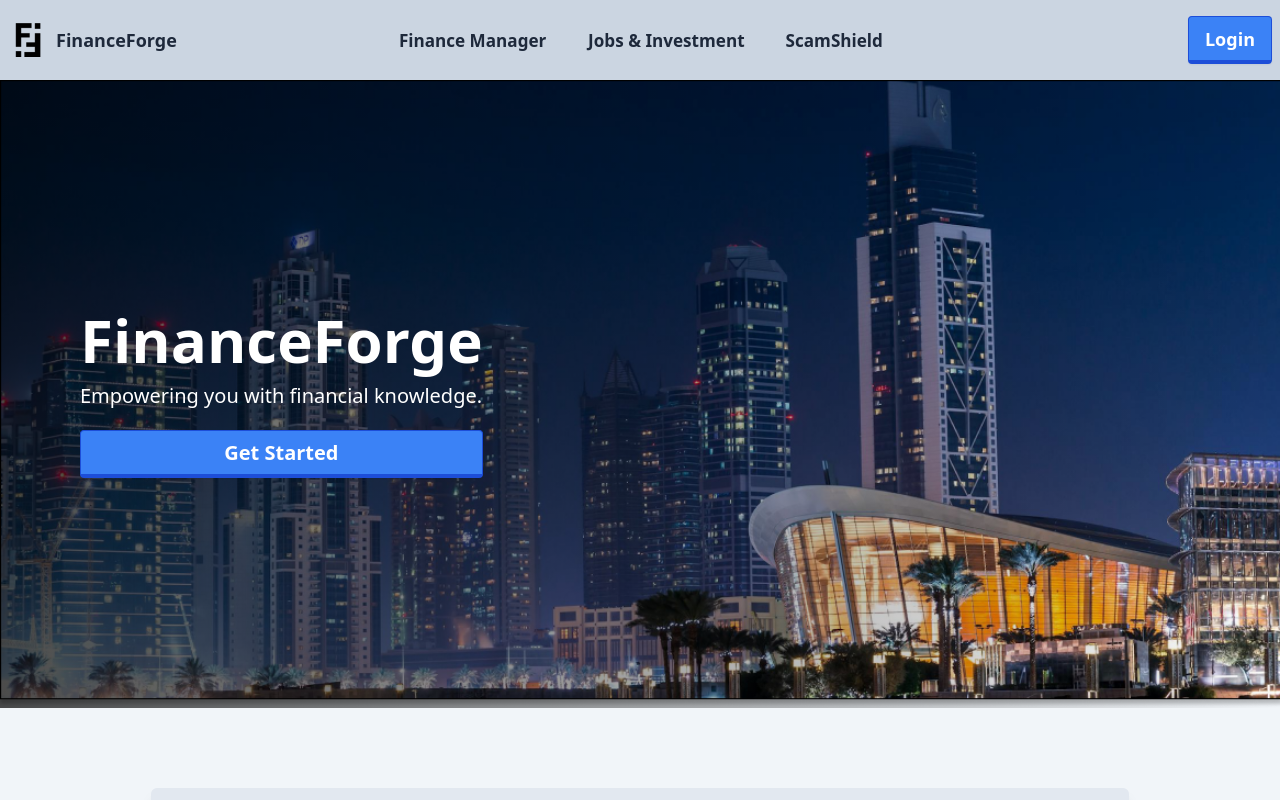
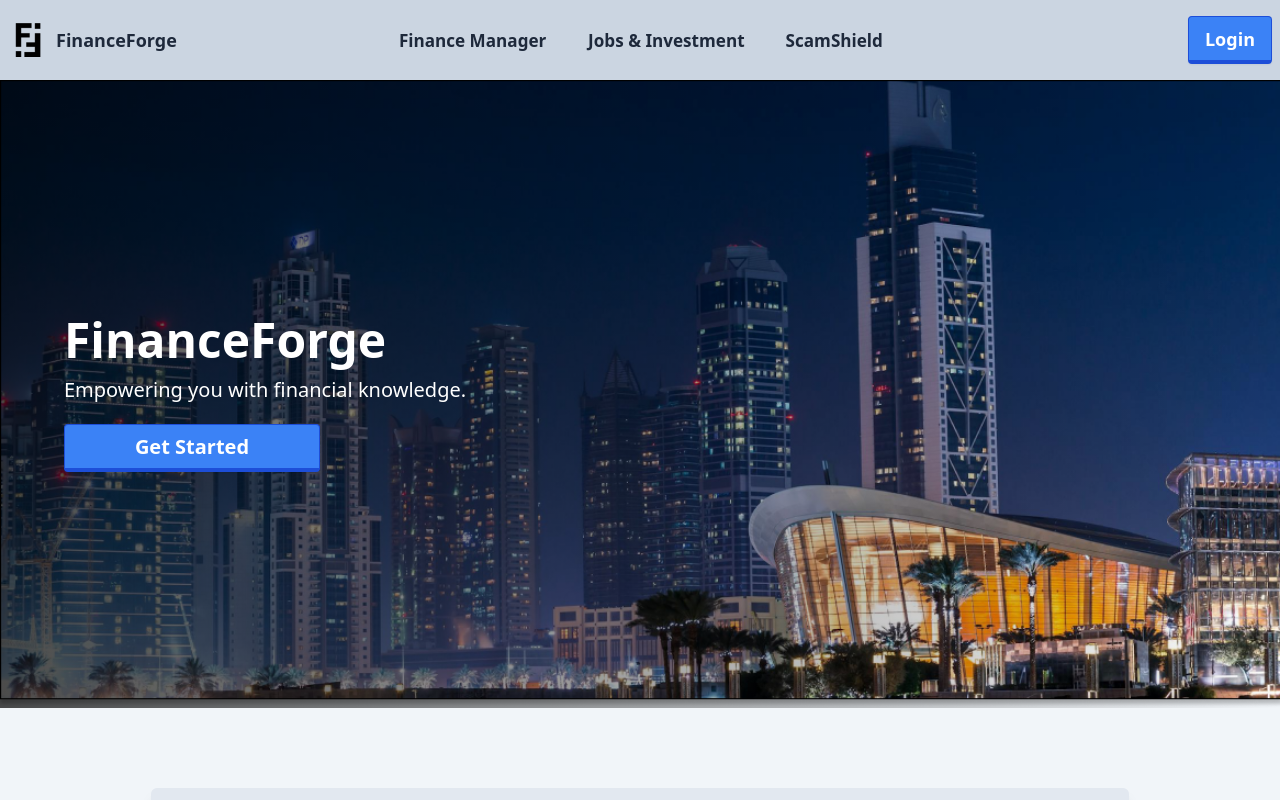
Before and after one commit to Jx1126/asp-final, a React (Vite) app: page / in a window 1280 px wide. Shown: the top 800 px of the page. Built offline with nearby package versions, Linux system fonts and the light colour scheme.

Commit message:
Homepage hero section is now responsive

```diff
--- a/src/components/home/Home.tsx
+++ b/src/components/home/Home.tsx
@@ -9,18 +9,20 @@ import RatingCard from "./RatingCard";
 const HeroSection = () => {
   return (
     <section className="relative w-auto h-auto">
-      <img src={hero} alt="Hero image" className="w-full object-cover" />
+      <img src={hero} alt="Hero image" className="w-full h-full object-cover" />
       <div className="absolute inset-0 bg-gradient-to-r from-black/70" />
 
-      <div className="absolute inset-0 flex items-center ml-20">
-        <div className="text-white">
-          <h1 className="text-4xl md:text-6xl font-bold">FinanceForge</h1>
-          <p className="text-lg mt-3 md:text-xl">
+      <div className="absolute inset-0 flex items-center justify-center sm:justify-start">
+        <div className="text-white px-6 sm:px-10 md:px-16">
+          <h1 className="text-3xl sm:text-5xl font-bold text-center sm:text-left">FinanceForge</h1>
+          <p className="text-base sm:text-lg md:text-xl mt-2 sm:mt-3 text-center sm:text-left">
             Empowering you with financial knowledge.
           </p>
-          <button className="btn btn-primary mt-5 w-full !font-semibold text-xl">
-            Get Started
-          </button>
+          <div className="flex justify-center sm:justify-start">
+            <button className="btn btn-primary mt-4 sm:mt-5 px-6 btn-wide !font-semibold text-base sm:text-lg md:text-xl">
+              Get Started
+            </button>
+          </div>
         </div>
       </div>
     </section>
--- a/src/css/output.css
+++ b/src/css/output.css
@@ -2126,6 +2126,10 @@ html {
   width: 320px;
 }
 
+.btn-wide {
+  width: 16rem;
+}
+
 .menu-horizontal {
   display: inline-flex;
   flex-direction: row;
@@ -2342,6 +2346,11 @@ html {
   z-index: 50;
 }
 
+.mx-16 {
+  margin-left: 4rem;
+  margin-right: 4rem;
+}
+
 .mx-2 {
   margin-left: 0.5rem;
   margin-right: 0.5rem;
@@ -2387,16 +2396,6 @@ html {
   margin-bottom: 1.25rem;
 }
 
-.mx-10 {
-  margin-left: 2.5rem;
-  margin-right: 2.5rem;
-}
-
-.mx-16 {
-  margin-left: 4rem;
-  margin-right: 4rem;
-}
-
 .mb-10 {
   margin-bottom: 2.5rem;
 }
@@ -2505,6 +2504,10 @@ html {
 
 .h-auto {
   height: auto;
+}
+
+.h-full {
+  height: 100%;
 }
 
 .min-h-full {
@@ -2945,6 +2948,14 @@ html {
 
 .pr-1 {
   padding-right: 0.25rem;
+}
+
+.pb-4 {
+  padding-bottom: 1rem;
+}
+
+.pt-2 {
+  padding-top: 0.5rem;
 }
 
 .text-left {
@@ -3380,6 +3391,14 @@ body {
     order: 2;
   }
 
+  .sm\:mt-3 {
+    margin-top: 0.75rem;
+  }
+
+  .sm\:mt-5 {
+    margin-top: 1.25rem;
+  }
+
   .sm\:block {
     display: block;
   }
@@ -3404,8 +3423,17 @@ body {
     flex-direction: row;
   }
 
+  .sm\:justify-start {
+    justify-content: flex-start;
+  }
+
   .sm\:gap-20 {
     gap: 5rem;
+  }
+
+  .sm\:px-10 {
+    padding-left: 2.5rem;
+    padding-right: 2.5rem;
   }
 
   .sm\:px-6 {
@@ -3418,6 +3446,28 @@ body {
     padding-right: 2rem;
   }
 
+  .sm\:py-3 {
+    padding-top: 0.75rem;
+    padding-bottom: 0.75rem;
+  }
+
+  .sm\:py-6 {
+    padding-top: 1.5rem;
+    padding-bottom: 1.5rem;
+  }
+
+  .sm\:pt-4 {
+    padding-top: 1rem;
+  }
+
+  .sm\:pb-6 {
+    padding-bottom: 1.5rem;
+  }
+
+  .sm\:text-left {
+    text-align: left;
+  }
+
   .sm\:text-4xl {
     font-size: 2.25rem;
     line-height: 2.5rem;
@@ -3428,10 +3478,20 @@ body {
     line-height: 1.5rem;
   }
 
+  .sm\:text-lg {
+    font-size: 1.125rem;
+    line-height: 1.75rem;
+  }
+
   .sm\:text-xl {
     font-size: 1.25rem;
     line-height: 1.75rem;
   }
+
+  .sm\:text-5xl {
+    font-size: 3rem;
+    line-height: 1;
+  }
 }
 
 @media (min-width: 768px) {
@@ -3460,6 +3520,11 @@ body {
     padding-right: 3rem;
   }
 
+  .md\:px-16 {
+    padding-left: 4rem;
+    padding-right: 4rem;
+  }
+
   .md\:text-6xl {
     font-size: 3.75rem;
     line-height: 1;
```
